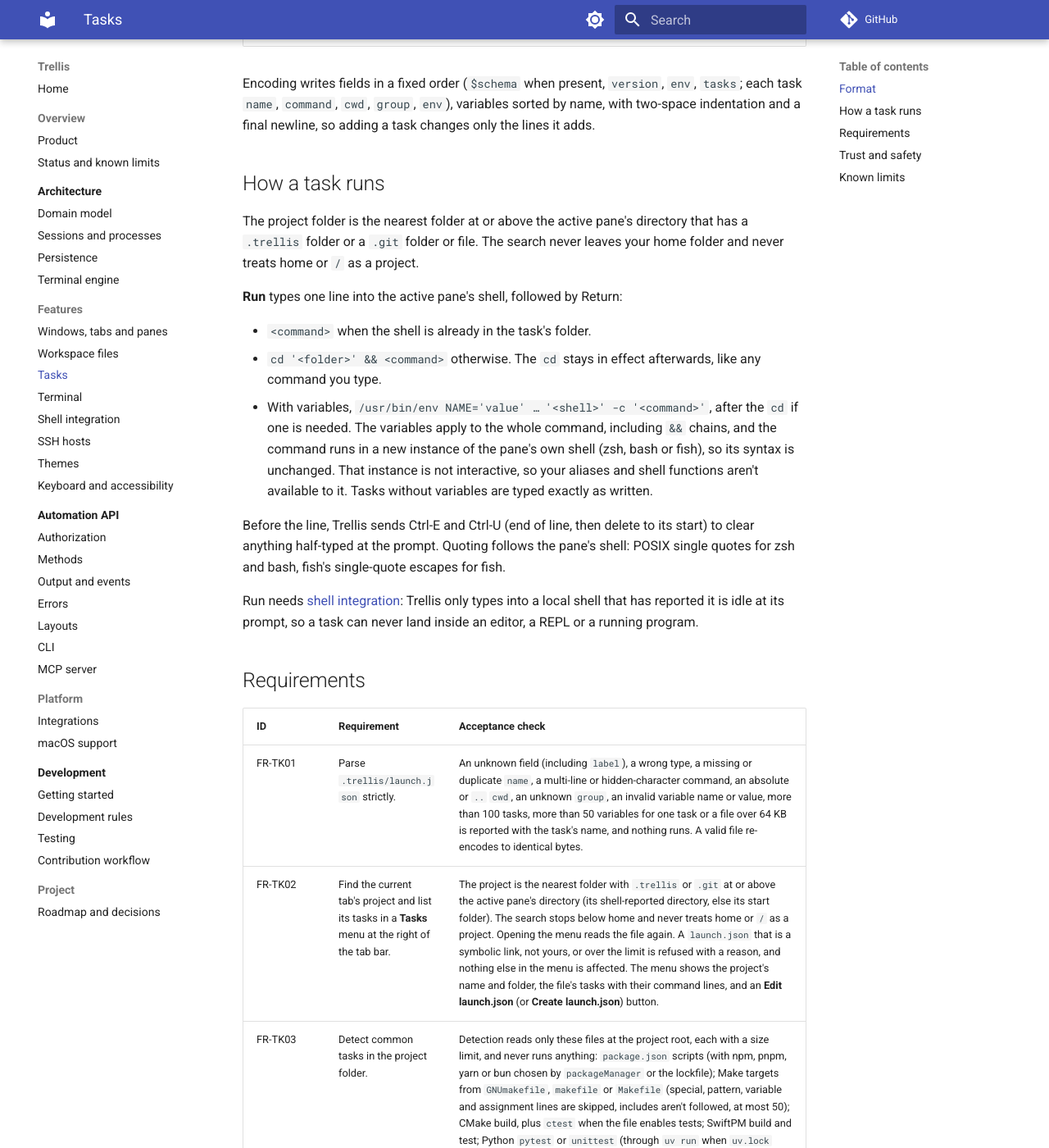
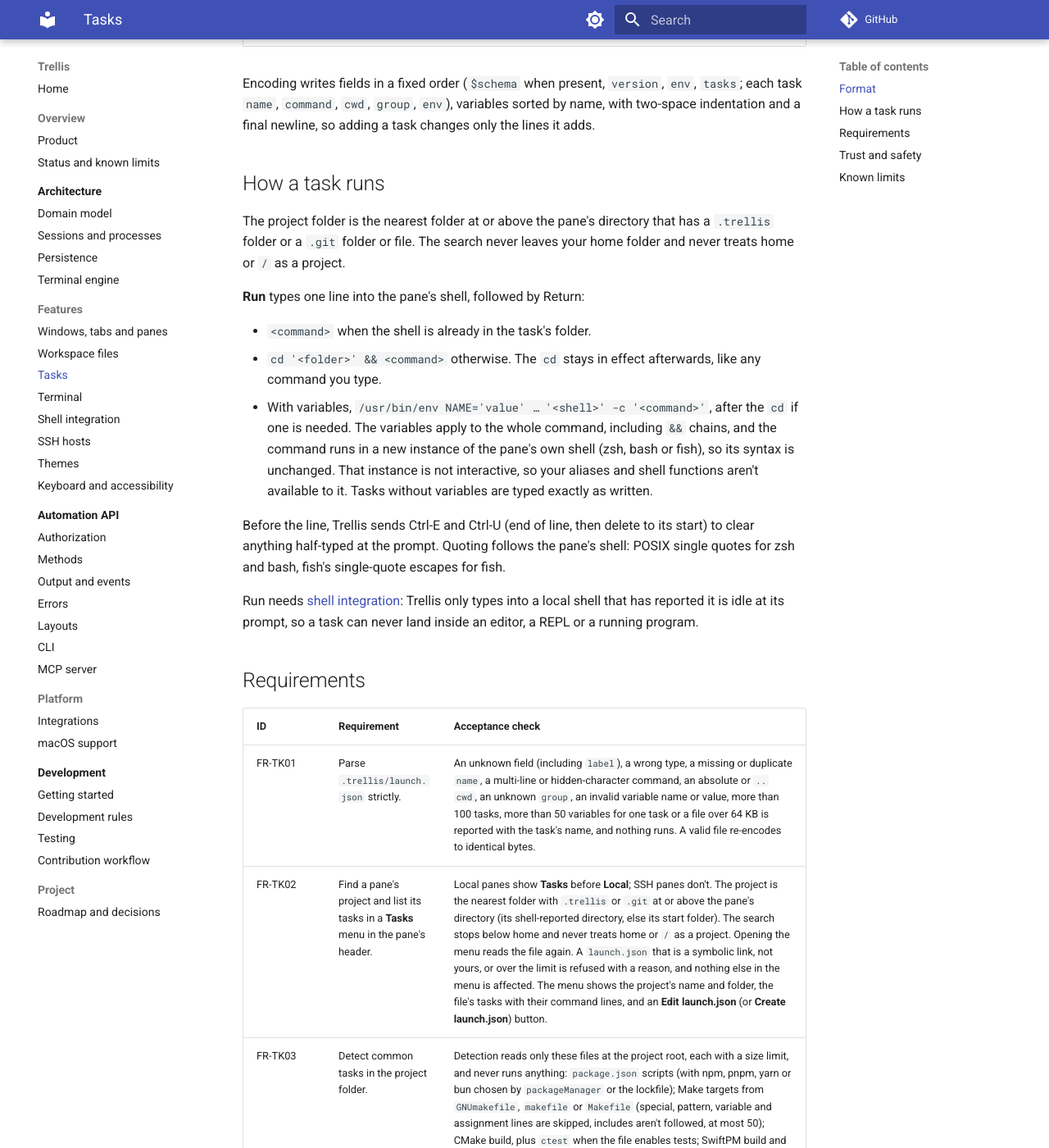
Before and after one commit to bearstouch/trellis, an MkDocs documentation site: the page built from docs/features/tasks.md, in a window 1280 px wide and 1400 px high, scrolled down 1418 px. Shown: the whole window at 82% size. Built offline with MkDocs 1.6.1 and Material for MkDocs 9.7.7, drawn with Linux system fonts in a browser that asks for light colours; comment, search, counter and statistics services are not loaded; some of the changed text lies outside the part shown.

Commit message:
feat(tasks): move the Tasks menu into each local pane's header
Each local pane's header now has its own Tasks button, before Local; Run
types into that pane. The tab-bar button is gone.

Co-Authored-By: Claude Opus 5.5 (1M context) <noreply@anthropic.com>

```diff
--- a/docs/features/tasks.md
+++ b/docs/features/tasks.md
@@ -1,6 +1,6 @@
 # Tasks
 
-Tasks are a project's named build, test and run commands, checked into its repository as `.trellis/launch.json`, next to the [workspace file](workspace-files.md). The **Tasks** menu at the right of the tab bar lists them for the project of the current tab's active pane. **Run** types a task into that pane's shell, the menu shows that it is running and how it ended, and **Stop** interrupts it.
+Tasks are a project's named build, test and run commands, checked into its repository as `.trellis/launch.json`, next to the [workspace file](workspace-files.md). Each local pane's header has a **Tasks** menu, next to **Local**, that lists them for the pane's project. **Run** types a task into that pane's shell, the menu shows that it is running and how it ended, and **Stop** interrupts it.
 
 Trellis also detects common tasks in the project folder (npm, Make, CMake, SwiftPM, Python and Cargo). You can run a detected task directly, or add it to `launch.json` with one click.
 
@@ -49,9 +49,9 @@ Encoding writes fields in a fixed order (`$schema` when present, `version`, `env
 
 ## How a task runs
 
-The project folder is the nearest folder at or above the active pane's directory that has a `.trellis` folder or a `.git` folder or file. The search never leaves your home folder and never treats home or `/` as a project.
+The project folder is the nearest folder at or above the pane's directory that has a `.trellis` folder or a `.git` folder or file. The search never leaves your home folder and never treats home or `/` as a project.
 
-**Run** types one line into the active pane's shell, followed by Return:
+**Run** types one line into the pane's shell, followed by Return:
 
 - `<command>` when the shell is already in the task's folder.
 - `cd '<folder>' && <command>` otherwise. The `cd` stays in effect afterwards, like any command you type.
@@ -66,12 +66,12 @@ Run needs [shell integration](shell-integration.md): Trellis only types into a l
 | ID | Requirement | Acceptance check |
 | --- | --- | --- |
 | FR-TK01 | Parse `.trellis/launch.json` strictly. | An unknown field (including `label`), a wrong type, a missing or duplicate `name`, a multi-line or hidden-character command, an absolute or `..` `cwd`, an unknown `group`, an invalid variable name or value, more than 100 tasks, more than 50 variables for one task or a file over 64 KB is reported with the task's name, and nothing runs. A valid file re-encodes to identical bytes. |
-| FR-TK02 | Find the current tab's project and list its tasks in a **Tasks** menu at the right of the tab bar. | The project is the nearest folder with `.trellis` or `.git` at or above the active pane's directory (its shell-reported directory, else its start folder). The search stops below home and never treats home or `/` as a project. Opening the menu reads the file again. A `launch.json` that is a symbolic link, not yours, or over the limit is refused with a reason, and nothing else in the menu is affected. The menu shows the project's name and folder, the file's tasks with their command lines, and an **Edit launch.json** (or **Create launch.json**) button. |
+| FR-TK02 | Find a pane's project and list its tasks in a **Tasks** menu in the pane's header. | Local panes show **Tasks** before **Local**; SSH panes don't. The project is the nearest folder with `.trellis` or `.git` at or above the pane's directory (its shell-reported directory, else its start folder). The search stops below home and never treats home or `/` as a project. Opening the menu reads the file again. A `launch.json` that is a symbolic link, not yours, or over the limit is refused with a reason, and nothing else in the menu is affected. The menu shows the project's name and folder, the file's tasks with their command lines, and an **Edit launch.json** (or **Create launch.json**) button. |
 | FR-TK03 | Detect common tasks in the project folder. | Detection reads only these files at the project root, each with a size limit, and never runs anything: `package.json` scripts (with npm, pnpm, yarn or bun chosen by `packageManager` or the lockfile); Make targets from `GNUmakefile`, `makefile` or `Makefile` (special, pattern, variable and assignment lines are skipped, includes aren't followed, at most 50); CMake build, plus `ctest` when the file enables tests; SwiftPM build and test; Python `pytest` or `unittest` (through `uv run` when `uv.lock` exists) and `tox`; Cargo build, test, and run when there is a binary. A script name with a quote or backslash, or starting with `-`, is skipped. |
 | FR-TK04 | Add a detected task to `launch.json` with one click. | **+** creates the file if it is missing and appends the task. A task with the same command already in the file is not added twice; a name already taken gets a number. If the file changed since the menu read it, or doesn't parse, nothing is written and the menu says why. The file is written atomically with mode 0644, like a workspace file. The new version is trusted only if the previous version was trusted or there was no file, so adding a task never trusts a cloned file's other tasks. |
-| FR-TK05 | Run a task in the current tab's active pane. | Run is enabled only for a local shell with integration that is running, not replaying, idle at its prompt, and not already running a task. Otherwise it is disabled and the menu says why. The typed line is exactly as described above. |
+| FR-TK05 | Run a task in the pane whose menu was opened. | Run is enabled only for a local shell with integration that is running, not replaying, idle at its prompt, and not already running a task. Otherwise it is disabled and the menu says why. The typed line is exactly as described above. |
 | FR-TK06 | Review a file's tasks before the first run of each version. | Running a task from a version of the file you haven't trusted shows a sheet listing every task's name, folder, variables and command verbatim, with **Cancel** and **Trust and Run**; Return doesn't trust. Trust is per canonical project folder and SHA-256 digest, in `launch-trust.json` (0600, in the state directory), separate from workspace file trust. Changing one byte asks again. An unreadable trust file trusts nothing and is never overwritten. The task that runs is the one from the reviewed bytes. Detected tasks don't need review: Trellis builds them from fixed templates, and the menu shows the exact line. |
-| FR-TK07 | Show the task's state. | The Tasks button shows **Running: name** with the elapsed time once the shell reports the command started, then **name: done**, **name: exit N** or **name: ended** (no exit status reported) with a symbol when it finishes, never color alone. VoiceOver reads the same as the button's value. The result stays until another command starts in that pane, and is cleared when the pane closes, exits or restarts. Marks replayed from a kept session never change it. The command line is never logged or persisted. |
+| FR-TK07 | Show the task's state. | The pane's Tasks button shows **Running: name** with the elapsed time once the shell reports the command started, then **name: done**, **name: exit N** or **name: ended** (no exit status reported) with a symbol when it finishes, never color alone. VoiceOver reads the same as the button's value. The result stays until another command starts in that pane, and is cleared when the pane closes, exits or restarts. Marks replayed from a kept session never change it. The command line is never logged or persisted. |
 | FR-TK08 | Stop a running task. | **Stop** sends Ctrl-C (SIGINT to the foreground job) and can be pressed again. If the task is still running 2 seconds after the first Stop, the button becomes **Force Stop**, which sends Ctrl-\ (SIGQUIT). The shell and pane stay. |
 | FR-TK09 | Set environment variables for a task. | With top-level `{"A": "1", "B": "x"}` and task `{"B": "y"}`, the task sees `A=1` and `B=y`. `"V": "$HOME"` arrives as the literal text `$HOME`. A value with spaces or quotes arrives unchanged in zsh, bash and fish. Both commands of `printf "$A" && printf "$B"` see the variables. Stop and the exit code work the same as without variables. |
 
```
Also changed, not shown: CHANGELOG.md (+1 -1 lines), README.md (+1 -1 lines), docs/overview/status.md (+1 -1 lines), 4 other files.
